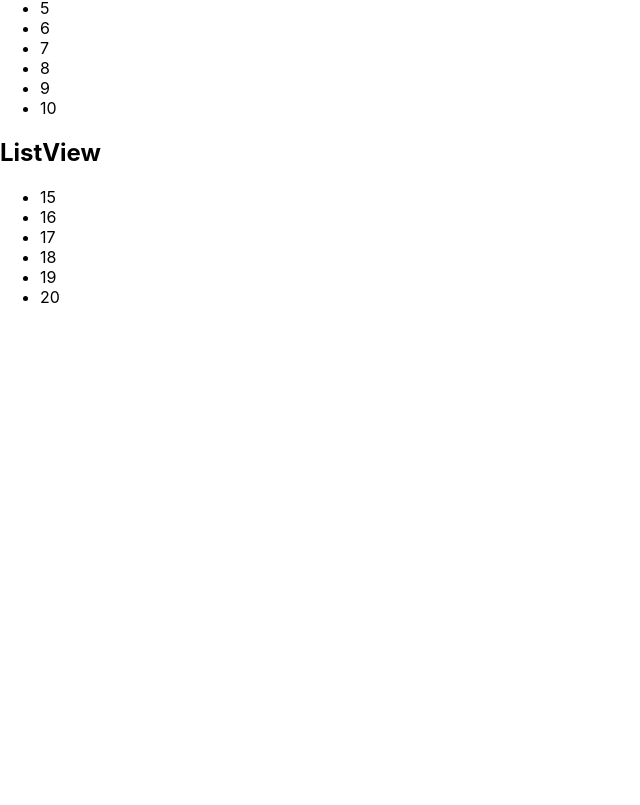
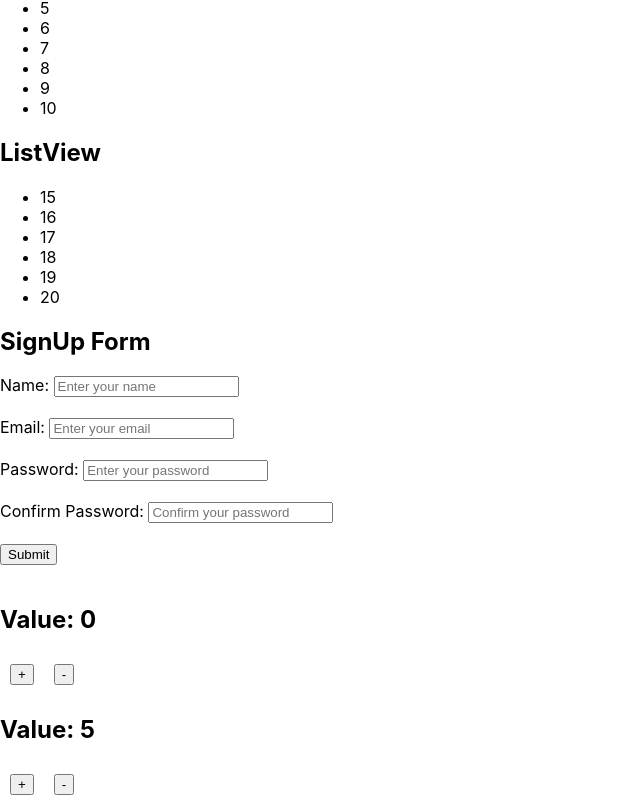
Before and after one commit to susmitha0802/react-exercise, a React (Create React App) app: page / in a window 1280 px wide. Shown: the part 213-1018 px from the top of the page, without its empty margins (0-640 px from the left). Before the commit the page ends 800 px from the top, so only its background shows below. Built offline with nearby package versions, Linux system fonts and the light colour scheme.

Commit message:
App.js updated

```diff
--- a/src/App.js
+++ b/src/App.js
@@ -1,12 +1,11 @@
-import Greetings from './Greetings';
-import ListView from './ListView';
+import Parent from './Parent';
+import Counter from './Counter';
 function App() {
   return (
     <div className="App">
-      <Greetings name = "Beautiful Code"
-      />
-      <ListView />
-      <ListView start={15} end={20}/>
+      <Parent />
+      <Counter/>
+      <Counter defaultValue={5}/>
     </div>
   );
 }
```
